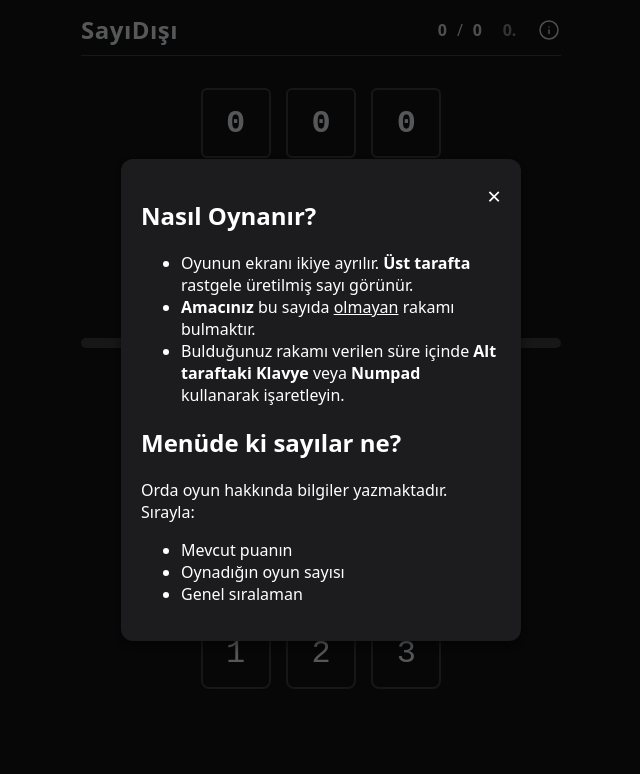
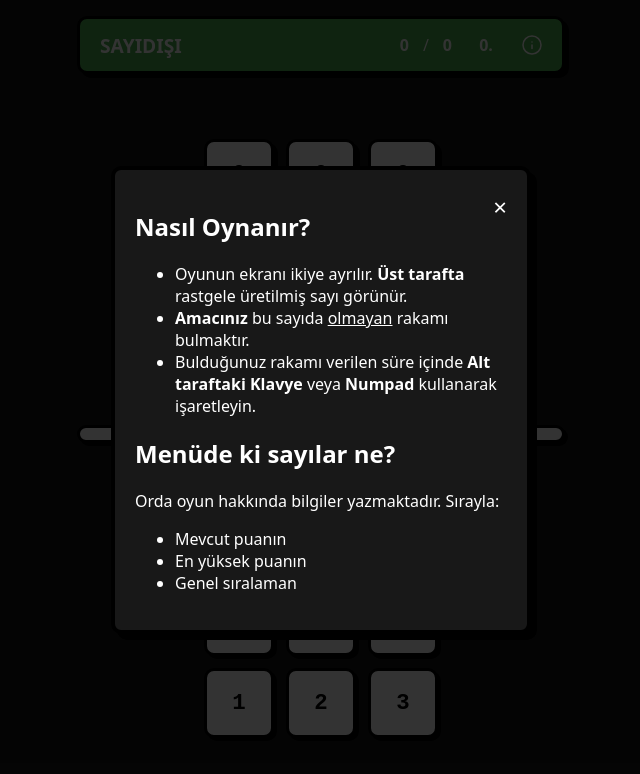
Before and after one commit to aardaakpinar/sayidisi, a plain HTML site: page index.html in a window 1280 px wide. Both pictures are taken after a click on the element "Nasıl oynanır?". Shown: the whole page, without its empty margins (319-959 px from the left). Drawn offline with Linux system fonts and the light colour scheme; no server answers.

Commit message:
v4.5 - neo brutalism

```diff
--- a/index.html
+++ b/index.html
@@ -26,7 +26,7 @@
         <body>
             <div class="page-wrap">
                 <div class="game-container">
-                    <div class="topbar">
+                    <div class="topbar" id="leaderboardColor">
                         <div class="brand">SayıDışı</div>
                         <div class="menu">
                             <span id="score" title="Mevcut puanın">0</span>/
@@ -37,7 +37,7 @@
                             </span>
                         </div>
                     </div>
-
+                    <div class="game-grid">
                         <div id="modal" class="modal hidden">
                             <div class="modal-content">
                                 <span class="close-btn">&times;</span>
@@ -88,6 +88,7 @@
                         </div>
                     </div>
                 </div>
+            </div>
 
             <script src="script.js"></script>
             <script async="" src="https://scripts.simpleanalyticscdn.com/latest.js"></script>
--- a/script.js
+++ b/script.js
@@ -176,6 +176,7 @@ async function leaderboard() {
     const snapshot = await playerRef.once("value");
     const data = snapshot.val() || {};
     const lb = document.getElementById("leaderboard");
+    const lbc = document.getElementById("leaderboardColor");
 
     const player = data[playerId];
 
@@ -191,25 +192,25 @@ async function leaderboard() {
         const rank = sorted.findIndex((p) => p.uid === playerId) + 1;
         lb.innerText = rank > 0 ? rank + "." : "?";
 
-        lb.removeAttribute("gold");
-        lb.removeAttribute("silver");
-        lb.removeAttribute("bronze");
+        lbc.removeAttribute("gold");
+        lbc.removeAttribute("silver");
+        lbc.removeAttribute("bronze");
 
-        if (rank === 1) lb.setAttribute("gold", "");
-        else if (rank === 2) lb.setAttribute("silver", "");
-        else if (rank >= 3 && rank <= 5) lb.setAttribute("bronze", "");
+        if (rank === 1) lbc.setAttribute("gold", "");
+        else if (rank === 2) lbc.setAttribute("silver", "");
+        else if (rank >= 3 && rank <= 5) lbc.setAttribute("bronze", "");
     } else {
         playerRef.child(playerId).set({ score: Number(highScore) });
         lb.innerText = Object.keys(data).length + 1 + ".";
 
-        lb.removeAttribute("gold");
-        lb.removeAttribute("silver");
-        lb.removeAttribute("bronze");
+        lbc.removeAttribute("gold");
+        lbc.removeAttribute("silver");
+        lbc.removeAttribute("bronze");
 
         const newRank = Object.keys(data).length + 1;
-        if (newRank === 1) lb.setAttribute("gold", "");
-        else if (newRank === 2) lb.setAttribute("silver", "");
-        else if (newRank >= 3 && newRank <= 5) lb.setAttribute("bronze", "");
+        if (newRank === 1) lbc.setAttribute("gold", "");
+        else if (newRank === 2) lbc.setAttribute("silver", "");
+        else if (newRank >= 3 && newRank <= 5) lbc.setAttribute("bronze", "");
     }
 }
 
@@ -245,7 +246,7 @@ document.getElementById("info").addEventListener("click", () => {
     <span>Orda oyun hakkında bilgiler yazmaktadır. Sırayla:</span>
     <ul>
         <li>Mevcut puanın</li>
-        <li>Oynadığın oyun sayısı</li>
+        <li>En yüksek puanın</li>
         <li>Genel sıralaman</li>
     </ul>
     `;
--- a/style.css
+++ b/style.css
@@ -1,3 +1,27 @@
+:root {
+    --bg-color: #181818;
+    --text-color: #fff;
+    --brand-bg: #4CAF50;
+    --brand-color: #fff;
+    --brand-border: #000;
+    --tile-bg: #fff;
+    --tile-color: #000;
+    --tile-correct: #4CAF50;
+    --tile-wrong: #ef233c;
+    --progress-bg: #fff;
+    --progress-bar: #4CAF50;
+    --border-color: #000;
+    --leaderboard-gold-start: #FFD700;
+    --leaderboard-gold-mid: #FFC700;
+    --leaderboard-gold-end: #B8860B;
+    --leaderboard-silver-start: #C0C0C0;
+    --leaderboard-silver-mid: #D9D9D9;
+    --leaderboard-silver-end: #A9A9A9;
+    --leaderboard-bronze-start: #CD7F32;
+    --leaderboard-bronze-mid: #D2691E;
+    --leaderboard-bronze-end: #8B4513;
+}
+
 * {
     user-select: none;
     box-sizing: border-box;
@@ -7,9 +31,9 @@ html,
 body {
     height: 100%;
     margin: 0;
-    background: #121213;
-    color: #d7dadc;
-    font-family: system-ui, -apple-system, "Segoe UI", Roboto, "Inter", Arial, sans-serif;
+    background: var(--bg-color);
+    color: var(--text-color);
+    font-family: "Press Start 2P", system-ui, -apple-system, "Segoe UI", Roboto, Arial, sans-serif;
 }
 
 .page-wrap {
@@ -17,75 +41,93 @@ body {
     display: flex;
     align-items: center;
     justify-content: center;
-    padding: 12px;
 }
 
 .game-container {
     width: 100%;
-    max-width: 480px;
+    max-width: 520px;
     height: 100%;
-    display: flex;
-    flex-direction: column;
+    padding: 16px;
 }
 
+.game-grid {
+    display: grid;
+    grid-template-rows: 1fr auto 1fr;
+    height: calc(100% - 80px);
+}
+
+/* === TOPBAR === */
 .topbar {
     display: flex;
     align-items: center;
     justify-content: space-between;
-    margin-bottom: 16px;
-    border-bottom: 1px solid #3a3a3c;
-    padding-bottom: 8px;
+    margin-bottom: 20px;
+    padding: 6px 10px;
+    border: 3px solid var(--border-color);
+    border-radius: 10px;
+    box-shadow: 4px 4px 0 var(--border-color);
+    background: var(--brand-bg);
 }
 
 .brand {
-    font-weight: 700;
-    letter-spacing: 0.5px;
-    font-size: 1.5rem;
+    font-weight: 900;
+    font-size: 1.2rem;
+    text-transform: uppercase;
+    padding: 6px 10px;
 }
 
 .menu {
     display: flex;
-    gap: 10px;
-    opacity: 0.9;
+    gap: 6px;
     align-items: center;
 }
 
 .menu span {
+    font-weight: bold;
+    padding: 4px 8px;
     display: flex;
-    text-align: center;
-    font-weight: bold;
     align-items: center;
+    justify-content: center;
 }
 
+/* === LEADERBOARD === */
 #leaderboard {
-    width: 35px;
-    height: 35px;
-    border-radius: 8px;
+    width: 40px;
+    height: 40px;
     padding: 5px;
     display: flex;
     align-items: center;
     justify-content: center;
-    color: #8e8e93;
+    border-radius: 10px;
 }
 
-#leaderboard[gold] {
-    background: radial-gradient(ellipse farthest-corner at left top, #FFD700 0%, #FFC700 40%, #B8860B 100%);
-    color: white;
-}
-#leaderboard[silver] {
-    background: radial-gradient(ellipse farthest-corner at left top, #C0C0C0 0%, #D9D9D9 40%, #A9A9A9 100%);
-    color: black;
-}
-#leaderboard[bronze] {
-    background: radial-gradient(ellipse farthest-corner at left top, #CD7F32 0%, #D2691E 50%, #8B4513 100%);
-    color: white;
+#leaderboardColor[gold] {
+    background: radial-gradient(ellipse farthest-corner at left top,
+        var(--leaderboard-gold-start) 0%,
+        var(--leaderboard-gold-mid) 40%,
+        var(--leaderboard-gold-end) 100%);
 }
 
+#leaderboardColor[silver] {
+    background: radial-gradient(ellipse farthest-corner at left top,
+        var(--leaderboard-silver-start) 0%,
+        var(--leaderboard-silver-mid) 40%,
+        var(--leaderboard-silver-end) 100%);
+    color: var(--border-color);
+}
+
+#leaderboardColor[bronze] {
+    background: radial-gradient(ellipse farthest-corner at left top,
+        var(--leaderboard-bronze-start) 0%,
+        var(--leaderboard-bronze-mid) 50%,
+        var(--leaderboard-bronze-end) 100%);
+}
+
+/* === MODAL === */
 .modal {
     position: fixed;
-  top: 0; left: 0;
-  width: 100%; height: 100%;
-  background: rgba(0,0,0,0.6);
+    inset: 0;
+    background: rgba(0,0,0,0.8);
     display: flex;
     align-items: center;
     justify-content: center;
@@ -97,13 +139,15 @@ body {
 }
 
 .modal-content {
-  background: #1c1c1e;
-  color: #fff;
+    background: var(--bg-color);
+    color: var(--text-color);
     padding: 20px;
-  border-radius: 12px;
+    border: 4px solid var(--border-color);
+    border-radius: 0;
     width: 90%;
-  max-width: 400px;
-  box-shadow: 0 4px 12px rgba(0,0,0,0.5);
+    max-width: 420px;
+    box-shadow: 6px 6px 0 var(--border-color);
+    border-radius: 10px;
 }
 
 .close-btn {
@@ -112,66 +156,81 @@ body {
     cursor: pointer;
 }
 
+/* === TILES === */
 .tiles {
+    height: 100%;
+    max-height: 500px;
     display: flex;
     flex-direction: column;
-    gap: 1vh;
-    margin: 2vh 0;
+    justify-content: center;
+    align-items: center;
+    gap: clamp(0.5vh, 1.5vw, 1.5vh);
+    flex-grow: 1;
 }
 
 .tiles .row {
     display: flex;
     justify-content: center;
-    gap: 1.2vw;
+    gap: clamp(4px, 1.2vw, 12px);
 }
 
 .tile {
-    width: 18vw;
-    height: 18vw;
+    width: min(18vw, 70px);
+    height: min(18vw, 70px);
     max-width: 70px;
     max-height: 70px;
-    font-size: 2rem;
-    transition: background-color 0.3s ease;
-    border: 2px solid #3a3a3c;
-    border-radius: 0.375rem;
+    font-size: 1.4rem;
+    font-weight: 900;
     display: flex;
     align-items: center;
     justify-content: center;
-    font-weight: 800;
     font-family: "Courier New", monospace;
+    border: 3px solid var(--border-color);
+    background-color: var(--tile-bg);
+    border-radius: 10px;
+    color: var(--tile-color);
+    box-shadow: 4px 4px 0 var(--border-color);
+    transition: transform 0.1s;
+}
+
+.tile:hover {
+    transform: translate(-2px, -2px);
+    box-shadow: 6px 6px 0 var(--border-color);
 }
 
 .tile.correct-all {
-    background: #6aaa64;
-    border-color: #6aaa64;
-    color: #fff;
+    background: var(--tile-correct);
+    color: var(--tile-bg);
 }
 
 .tile.wrong {
-    background: #c0392b;
-    border-color: #c0392b;
-    color: #fff;
+    background: var(--tile-wrong);
+    color: var(--tile-bg);
 }
 
+/* === PROGRESS BAR === */
 .progress-wrap {
     margin: 1vh 0 2vh;
 }
 
 .progress {
     width: 100%;
-    height: 1.2vh;
-    background: #3a3a3c;
-    border-radius: 5px;
+    height: 18px;
+    border: 3px solid var(--border-color);
+    border-radius: 10px;
+    background: var(--progress-bg);
+    box-shadow: 3px 3px 0 var(--border-color);
     overflow: hidden;
 }
 
 .progress-bar {
     height: 100%;
     width: 0%;
-    background: #6aaa64;
+    background: var(--progress-bar);
     transition: width 0.25s ease;
 }
 
+/* === NUMPAD === */
 .numpad {
     height: 100%;
     max-height: 500px;
@@ -179,31 +238,33 @@ body {
     flex-direction: column;
     justify-content: center;
     align-items: center;
-    gap: 1vh;
+    gap: clamp(0.5vh, 1.5vw, 1.5vh);
+    flex-grow: 1;
 }
 
 .numpad .row {
     display: flex;
     justify-content: center;
-    gap: 1.2vw;
+    gap: clamp(4px, 1.2vw, 12px);
 }
 
 .numpad .btn {
-    width: 18vw;
-    height: 18vw;
-    max-width: 70px;
-    max-height: 70px;
-    font-size: 2rem;
-    font-weight: 8-700;
-    border: 2px solid #3a3a3c;
+    width: min(18vw, 70px);
+    height: min(18vw, 70px);
+    font-size: 1.4rem;
+    font-weight: 900;
+    border: 3px solid var(--border-color);
+    border-radius: 10px;
     background: transparent;
-    color: #d7dadc;
-    border-radius: 8px;
+    color: var(--tile-color);
+    background-color: var(--tile-bg);
+    box-shadow: 3px 3px 0 var(--border-color);
     cursor: pointer;
-    transition: border-color 0.2s, background 0.2s;
     font-family: "Courier New", monospace;
+    transition: transform 0.1s;
 }
 
 .numpad .btn:hover {
-    border-color: #d7dadc;
+    transform: translate(-2px, -2px);
+    box-shadow: 5px 5px 0 var(--border-color);
 }
```
Lines whose indentation alone changed are shown as unchanged.
